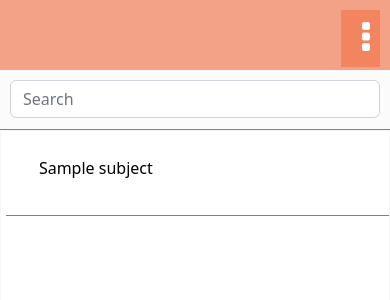
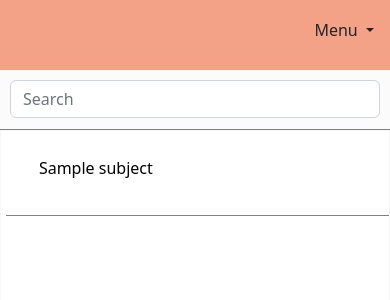
Before and after one commit to Sahejpalarneja/Study-Group-2, a Django app: template main/templates/main/main.html in a window 390 px wide. Shown: the top 300 px of the page. Run offline with Django 3.2, Linux system fonts and the light colour scheme; the template is opened without the code that fills it: values that come from a table or form of the project are taken from there, others are empty; tables that the repository leaves empty hold one stand-in row (values such as "Sample post"); some libraries are stand-ins or nearby versions.

Commit message:
Added navbar

```diff
--- a/main/templates/main/main.html
+++ b/main/templates/main/main.html
@@ -32,14 +32,19 @@
         <div class="col-sm-4 side">
             <div class="side-one">
                 <div class="row heading">
-                    <div class="col-sm-3 col-xs-3 username">
-                        <span>
-                        <p>{{user.username}}</p>
-                        </span>
-                    </div>
-                    <div class="col-sm-1 col-xs-1  heading-dot  pull-right">
-                    <i class="fa fa-ellipsis-v fa-2x  pull-right" aria-hidden="true"></i>
-                    </div>
+                  <nav class="navbar navbar-light ">
+                    <h3 class = "navbar-brand mb-10 " style="margin-left: 5px; font-size: 1.5rem;">{{user.username}}</h3>
+                        <ul class="nav-item dropright">
+                          <a class="nav-link dropdown-toggle" href="#" id="navbarDropdownMenuLink" data-toggle="dropdown" aria-haspopup="true" aria-expanded="false">
+                            Menu
+                          </a>
+                          <div class="dropdown-menu" style="visibility: visible;" aria-labelledby="navbarDropdownMenuLink">
+                            <a class="dropdown-item" href="#">Action</a>
+                            <a class="dropdown-item" href="#">Another action</a>
+                            <a class="dropdown-item" href="#">Something else here</a>
+                          </div>
+                        </ul>
+                  </nav>
                 </div>
 
                 <div class="row searchBox">
@@ -75,6 +80,7 @@
           </div>
         </div>
         <div class="row message" id="conversation">
+
         </div>
         </div>
   </div>
@@ -93,6 +99,7 @@ $(function(){
 })
 </script>
 <script type="text/javascript" src="{% static 'js/main_js.js' %}"></script>
+<script src="https://cdn.jsdelivr.net/npm/@popperjs/core@2.9.2/dist/umd/popper.min.js" ></script>
 <script type="text/javascript">
     var user = "{{user.username|safe}}"
     set_user(user)
```
